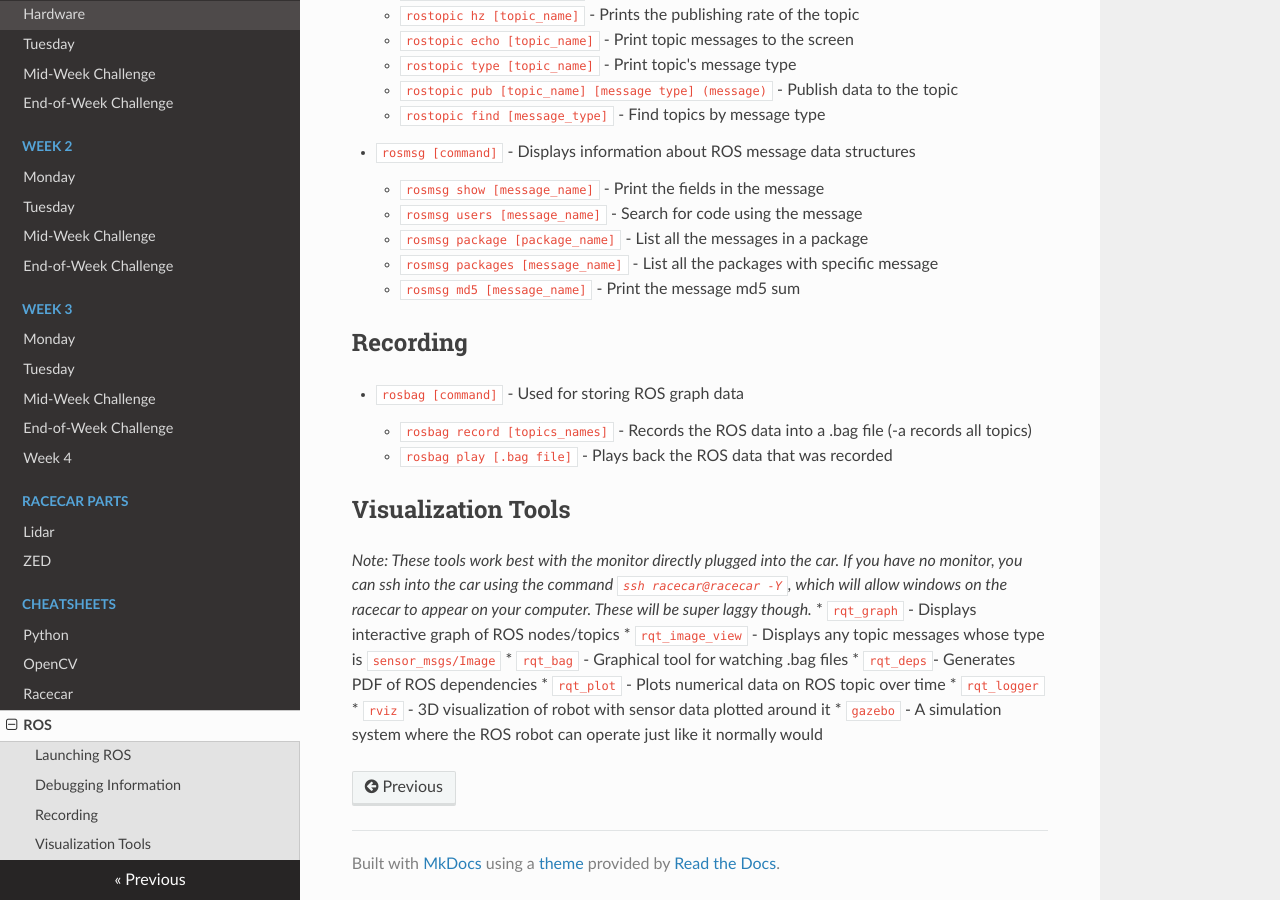
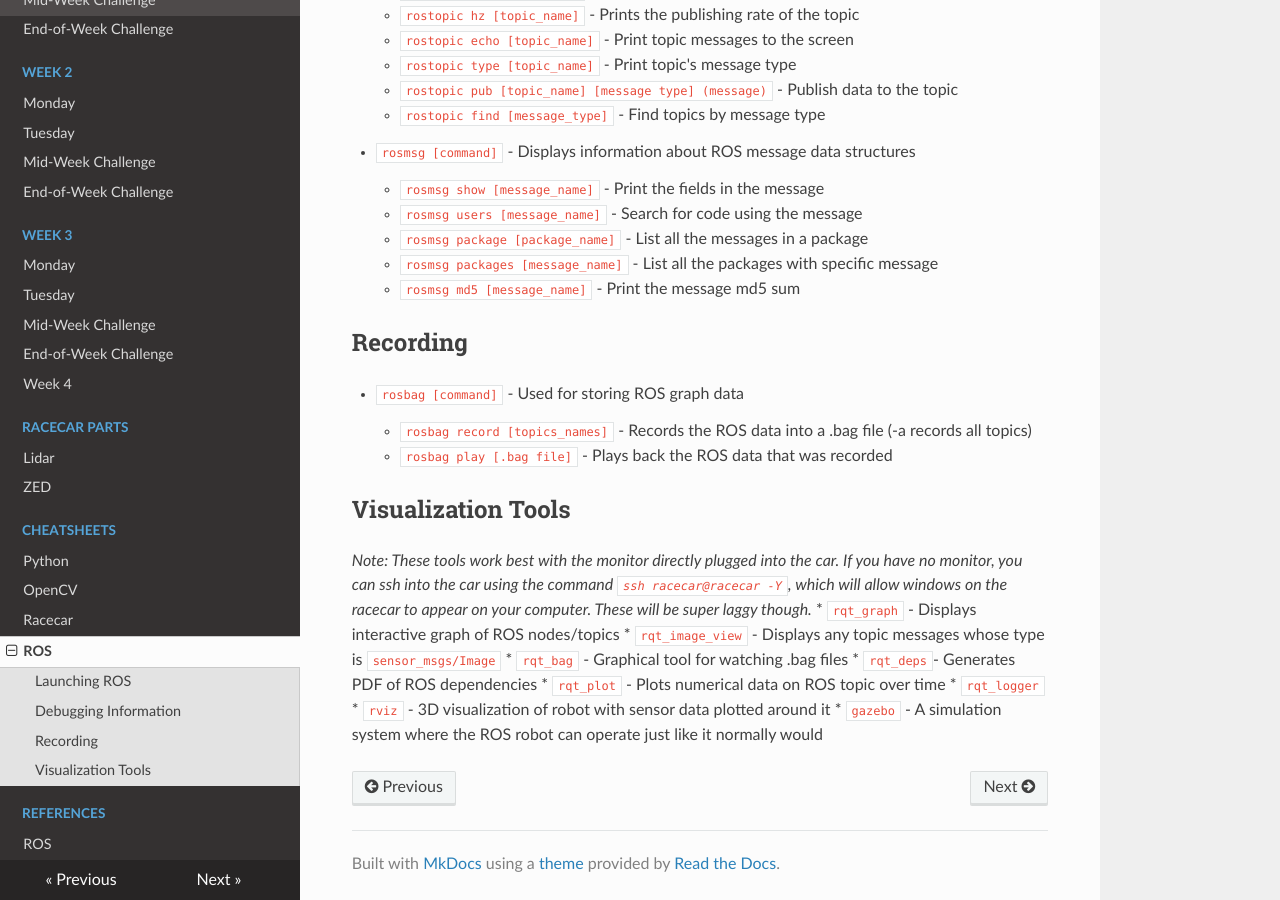
Before and after one commit to ChrisLindland/racecar-website, an MkDocs documentation site: the page built from docs/cheatsheets/ros.md, in a window 1280 px wide and 900 px high, scrolled down 739 px. Built offline with MkDocs 1.6.1, drawn with Linux system fonts in a browser that asks for light colours; nearby versions of some CDN libraries.

Commit message:
added ROS reference

```diff
--- a/mkdocs.yml
+++ b/mkdocs.yml
@@ -27,4 +27,6 @@ nav:
         - OpenCV: cheatsheets/opencv.md
         - Racecar: cheatsheets/racecar.md
         - ROS: cheatsheets/ros.md
+    - References:
+        - ROS: ros-reference/ROS_reference.md
 theme: readthedocs
```
